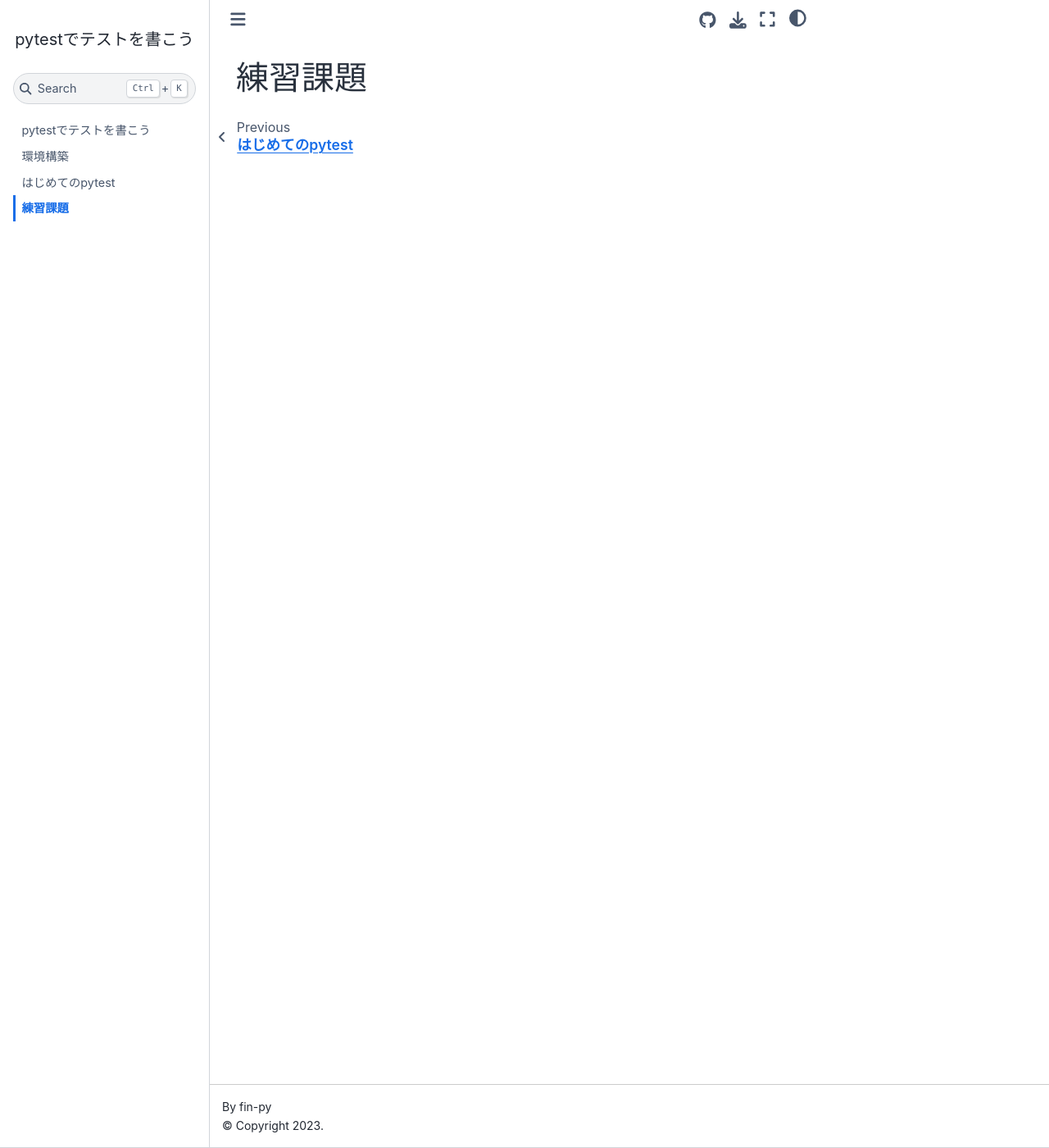
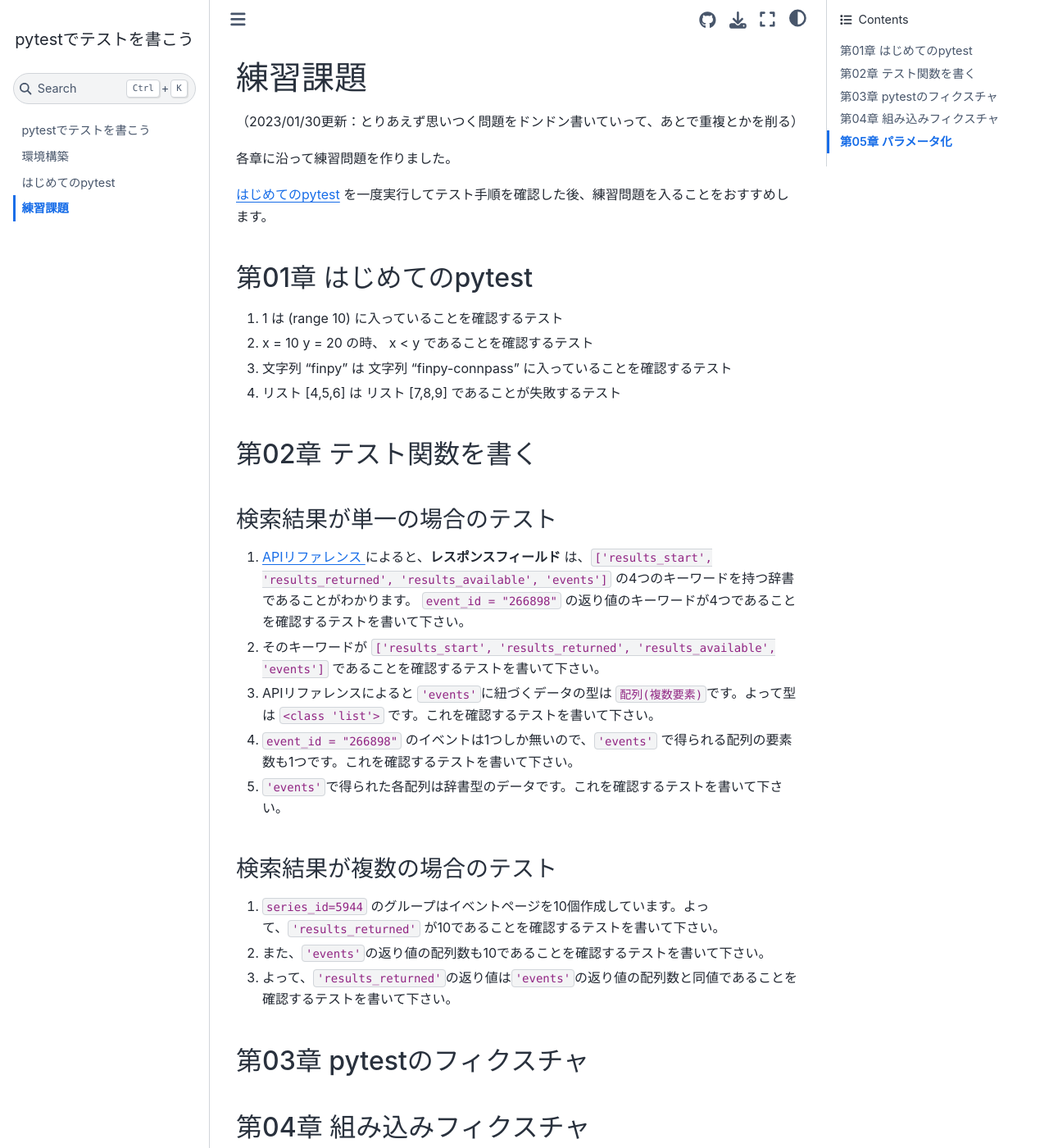
Before and after one commit to fin-py/pytest-hands-on, a Jupyter Book: the page built from docs/exercise.md, in a window 1280 px wide and 1400 px high. Shown: the whole window at 82% size. Built offline with Jupyter Book 1.0.4 settings and Sphinx 7.4.7 and the Sphinx Book theme 1.1.4, drawn with Linux system fonts in a browser that asks for light colours.

Commit message:
いくつかの課題草案を追加

```diff
--- a/docs/exercise.md
+++ b/docs/exercise.md
@@ -1 +1,32 @@
 # 練習課題
+
+（2023/01/30更新：とりあえず思いつく問題をドンドン書いていって、あとで重複とかを削る）
+
+各章に沿って練習問題を作りました。
+
+[はじめてのpytest](./hello-world.ipynb) を一度実行してテスト手順を確認した後、練習問題を入ることをおすすめします。
+
+## 第01章 はじめてのpytest
+1. 1 は (range 10) に入っていることを確認するテスト
+1. x = 10 y = 20 の時、 x < y であることを確認するテスト
+1. 文字列 "finpy" は 文字列 "finpy-connpass" に入っていることを確認するテスト
+1. リスト [4,5,6] は リスト [7,8,9] であることが失敗するテスト
+
+## 第02章 テスト関数を書く
+### 検索結果が単一の場合のテスト
+1. [APIリファレンス ](https://connpass.com/about/api/) によると、**レスポンスフィールド** は、`['results_start', 'results_returned', 'results_available', 'events']` の4つのキーワードを持つ辞書であることがわかります。 `event_id = "266898"` の返り値のキーワードが4つであることを確認するテストを書いて下さい。
+1. そのキーワードが `['results_start', 'results_returned', 'results_available', 'events']` であることを確認するテストを書いて下さい。
+1. APIリファレンスによると `'events'`に紐づくデータの型は `配列(複数要素)`です。よって型は `<class 'list'>` です。これを確認するテストを書いて下さい。
+1. `event_id = "266898"` のイベントは1つしか無いので、`'events'` で得られる配列の要素数も1つです。これを確認するテストを書いて下さい。
+1. `'events'`で得られた各配列は辞書型のデータです。これを確認するテストを書いて下さい。
+
+### 検索結果が複数の場合のテスト
+1. `series_id=5944` のグループはイベントページを10個作成しています。よって、`'results_returned'` が10であることを確認するテストを書いて下さい。
+1. また、`'events'`の返り値の配列数も10であることを確認するテストを書いて下さい。
+1. よって、`'results_returned'`の返り値は`'events'`の返り値の配列数と同値であることを確認するテストを書いて下さい。
+
+
+
+## 第03章 pytestのフィクスチャ
+## 第04章 組み込みフィクスチャ
+## 第05章 パラメータ化
```
